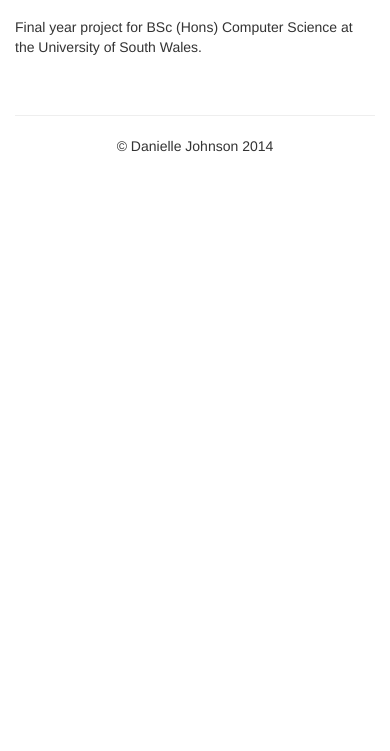
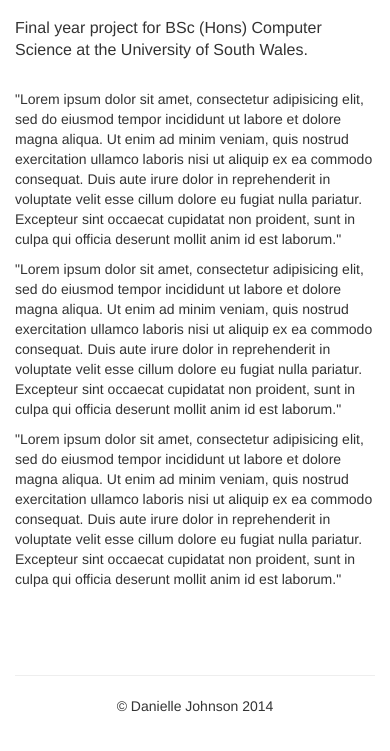
Before and after one commit to dinkydani/bigDataVis, a website: page public/about.html in a window 390 px wide. Shown: the part 143-894 px from the top of the page. Before the commit the page ends 844 px from the top, so only its background shows below. Drawn offline with Linux system fonts and the light colour scheme.

Commit message:
added loading animation back in and fixed positioning for mobile

```diff
--- a/public/about.html
+++ b/public/about.html
@@ -40,7 +40,17 @@
 
     <main>
       <section>
-        <p>Final year project for BSc (Hons) Computer Science at the University of South Wales.</p>
+        <p class="lead">Final year project for BSc (Hons) Computer Science at the University of South Wales.</p>
+        <div class="row">
+            <div class="col-md-4 col-sm-6 col-xs-12">
+            <p>"Lorem ipsum dolor sit amet, consectetur adipisicing elit, sed do eiusmod tempor incididunt ut labore et dolore magna aliqua. Ut enim ad minim veniam, quis nostrud exercitation ullamco laboris nisi ut aliquip ex ea commodo consequat. Duis aute irure dolor in reprehenderit in voluptate velit esse cillum dolore eu fugiat nulla pariatur. Excepteur sint occaecat cupidatat non proident, sunt in culpa qui officia deserunt mollit anim id est laborum."</p>
+            </div>
+            <div class="col-md-4 col-sm-6 col-xs-12">
+            <p>"Lorem ipsum dolor sit amet, consectetur adipisicing elit, sed do eiusmod tempor incididunt ut labore et dolore magna aliqua. Ut enim ad minim veniam, quis nostrud exercitation ullamco laboris nisi ut aliquip ex ea commodo consequat. Duis aute irure dolor in reprehenderit in voluptate velit esse cillum dolore eu fugiat nulla pariatur. Excepteur sint occaecat cupidatat non proident, sunt in culpa qui officia deserunt mollit anim id est laborum."</p>
+            </div>
+            <div class="col-md-4 col-sm-6 col-xs-12">
+            <p>"Lorem ipsum dolor sit amet, consectetur adipisicing elit, sed do eiusmod tempor incididunt ut labore et dolore magna aliqua. Ut enim ad minim veniam, quis nostrud exercitation ullamco laboris nisi ut aliquip ex ea commodo consequat. Duis aute irure dolor in reprehenderit in voluptate velit esse cillum dolore eu fugiat nulla pariatur. Excepteur sint occaecat cupidatat non proident, sunt in culpa qui officia deserunt mollit anim id est laborum."</p>
+            </div>
       </section>
     </main>
 
--- a/public/css/style.css
+++ b/public/css/style.css
@@ -49,19 +49,21 @@ a{
 
 #overlay {
 	text-align: center;
+	width: 100%;
   	position:fixed;
+
 	top:0px;
 	left:0px;
-	width: 100%;
 	height: 100%;
 	background-color:#ccc;
 	z-index:1020;
 }
 
 #loadinganimation  {
-	position:absolute;
+	text-align: center;
+	width: 100%;
+  	position:fixed;
 	top:50%;
-	left:50%;
 	background-color:#ccc;
 	z-index:1002;
 	overflow:auto;
```
